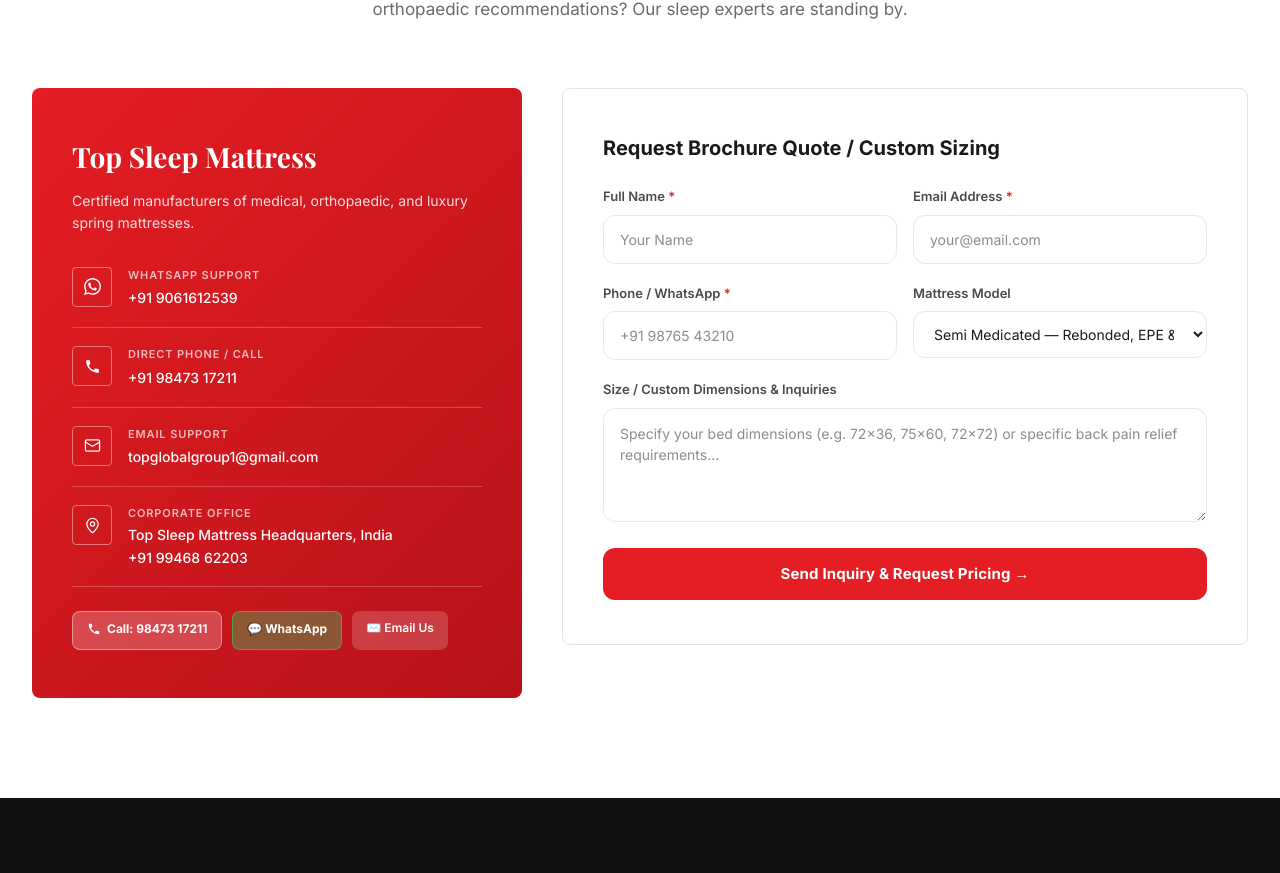
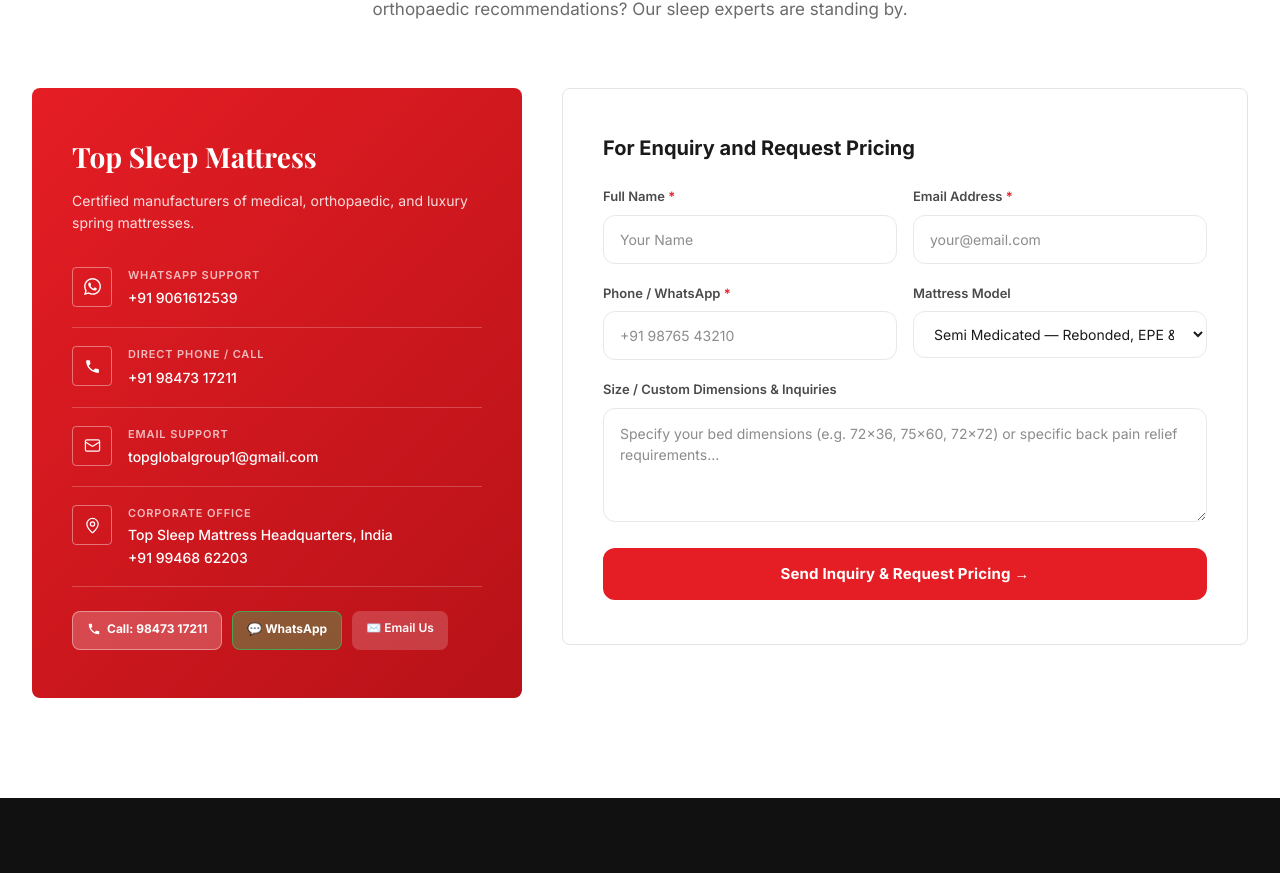
Before and after one commit to alinajaleelkavungal/topsleepmatress, a Next.js app: page / in a window 1280 px wide. Shown: the part 6659-7532 px from the top of the page. Built offline with nearby package versions, Linux system fonts and the light colour scheme; a web font is replaced by a local one.

Commit message:
changed the heading od enquiry box

```diff
--- a/components/ContactSection.tsx
+++ b/components/ContactSection.tsx
@@ -317,7 +317,7 @@
             ) : (
               <form onSubmit={handleSubmit} style={{ display: 'flex', flexDirection: 'column', gap: '20px' }}>
                 <h3 style={{ fontSize: '20px', fontWeight: 700, color: '#1A1A1A', marginBottom: '4px' }}>
-                  Request Brochure Quote / Custom Sizing
+                  For Enquiry and Request Pricing
                 </h3>
 
                 <div style={{ display: 'grid', gridTemplateColumns: '1fr 1fr', gap: '16px' }} className="form-row">
```
